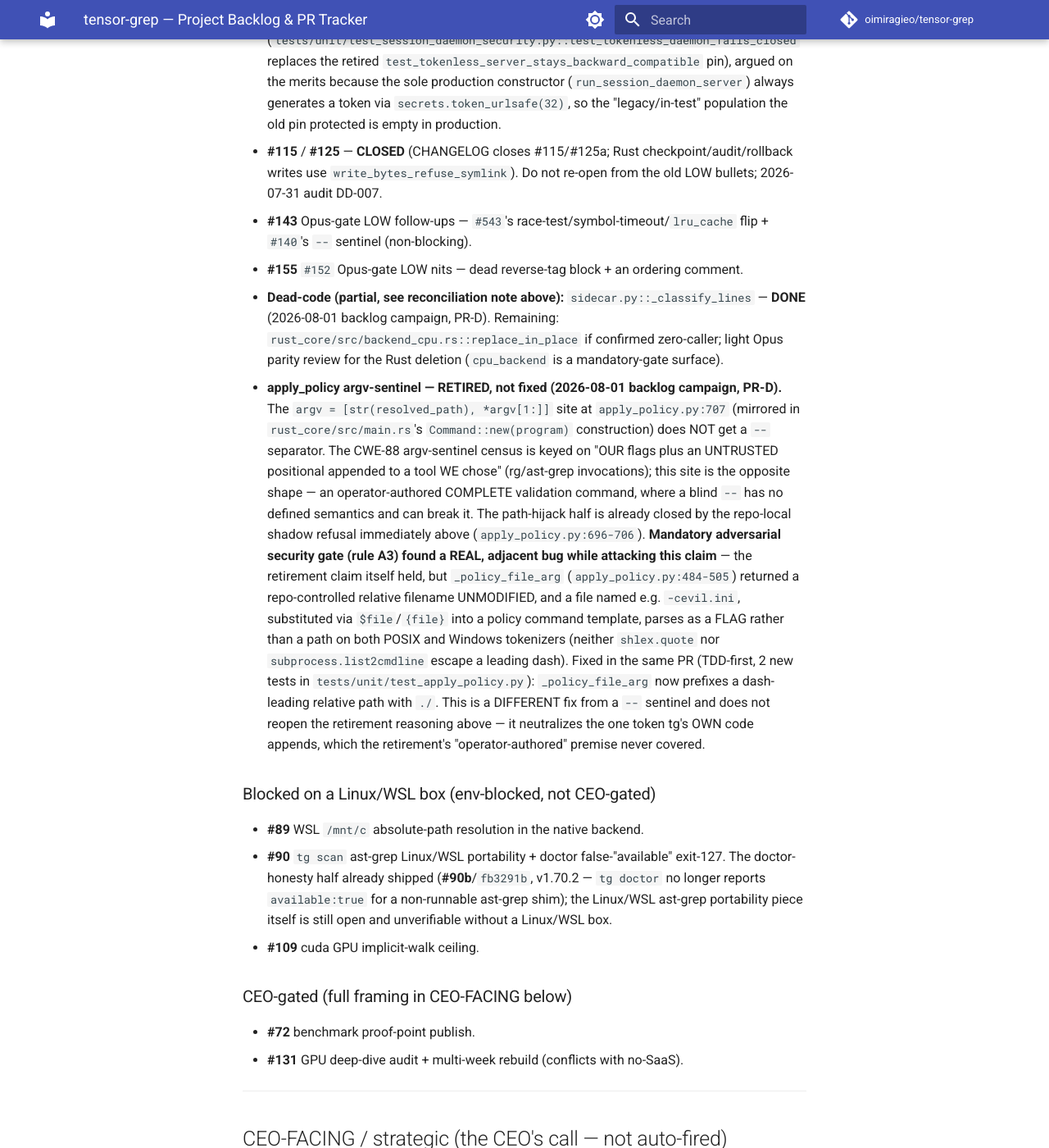
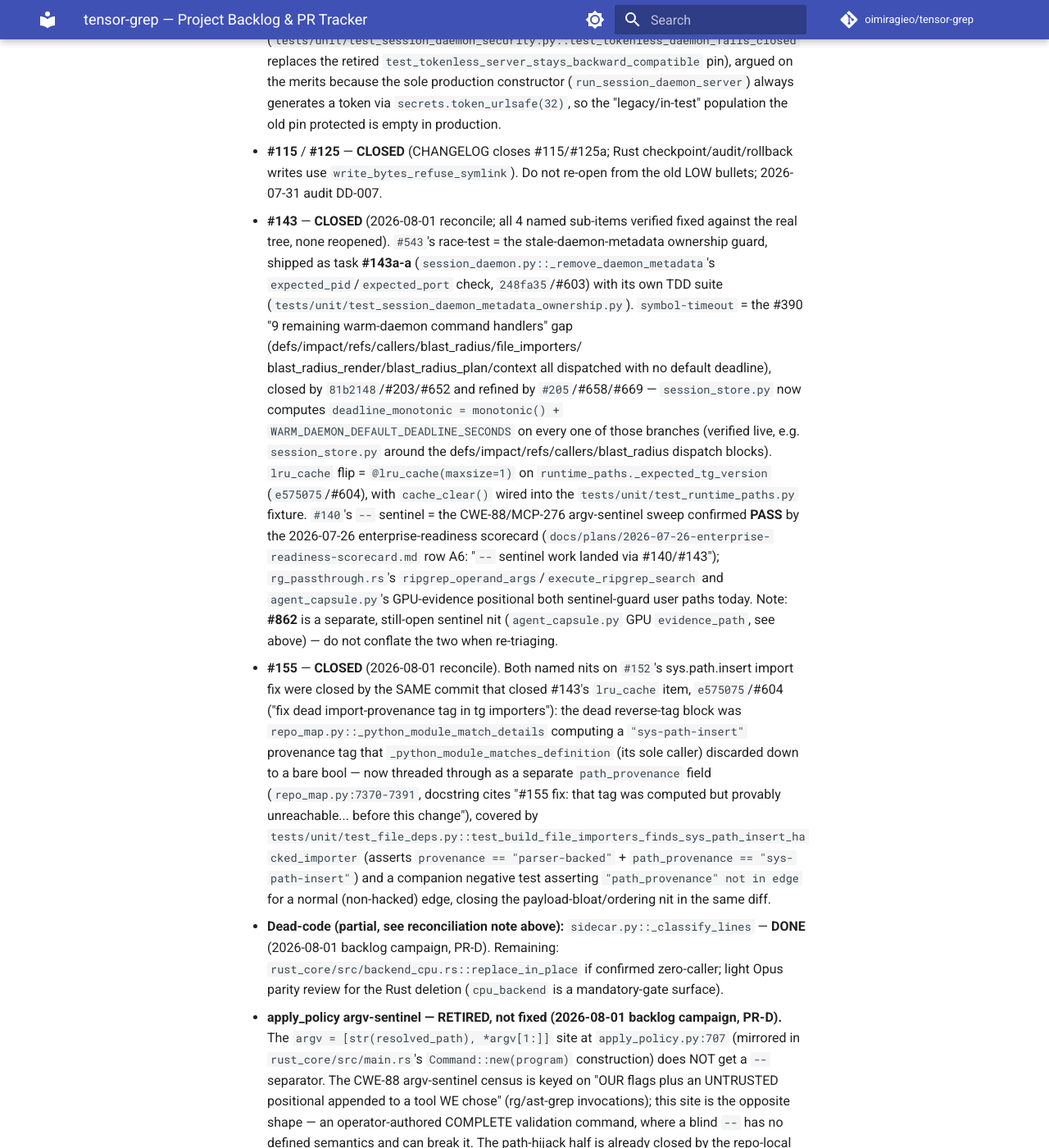
Before and after one commit to oimiragieo/tensor-grep, an MkDocs documentation site: the page built from docs/BACKLOG.md, in a window 1280 px wide and 1400 px high, scrolled down 49119 px. Shown: the whole window at 82% size. Built offline with MkDocs 1.6.1 and Material for MkDocs 9.7.7, drawn with Linux system fonts in a browser that asks for light colours; comment, search, counter and statistics services are not loaded.

Commit message:
docs: close #143/#155 (Opus-gate LOW follow-ups) -- all 4 sub-items already fixed
Backlog #143/#155 were carried forward as open LOW-severity nits with no detail
beyond a one-line summary. Traced each named sub-item to the real commit that
closed it and verified the fix is still live in the current tree:

- #143 race-test (#543's daemon-flip nit) -> task #143a-a, the stale-daemon-
  metadata ownership guard in session_daemon.py::_remove_daemon_metadata
  (248fa35/#603), covered by test_session_daemon_metadata_ownership.py.
- #143 symbol-timeout -> the #390 "9 remaining warm-daemon command handlers"
  gap (defs/impact/refs/callers/blast_radius/file_importers/
  blast_radius_render/blast_radius_plan/context ran with no default deadline).
  Closed by 81b2148/#203/#652 and refined by #205/#658/#669; session_store.py
  now computes deadline_monotonic on every one of those dispatch branches.
- #143 lru_cache flip -> @lru_cache(maxsize=1) on
  runtime_paths._expected_tg_version (e575075/#604), cache_clear() wired into
  the test fixture.
- #140's -- sentinel -> confirmed PASS by the 2026-07-26 enterprise-readiness
  scorecard (row A6: "-- sentinel work landed via #140/#143"); rg_passthrough.rs
  and agent_capsule.py both sentinel-guard user paths today. Note #862 is a
  separate, still-open sentinel nit -- not conflated with this closure.
- #155 (both nits on #152's sys.path.insert import fix) -> closed by the SAME
  commit as #143's lru_cache item (e575075/#604): the dead reverse-tag block
  was repo_map.py::_python_module_match_details computing a "sys-path-insert"
  provenance tag that its sole caller discarded to a bare bool -- now threaded
  through as a separate path_provenance field, with a positive test
  (path_provenance == "sys-path-insert") and a negative test (field absent on
  a normal edge) closing the ordering/payload-bloat nit in the same diff.

No code changes -- every claim above cites the real commit + current file:line
and was spot-verified against HEAD (all 4 commits confirmed ancestors), plus a
narrow pytest slice (25 passed) covering the two cited test files.

Co-Authored-By: Claude Opus 4.8 (1M context) <noreply@anthropic.com>

```diff
--- a/docs/BACKLOG.md
+++ b/docs/BACKLOG.md
@@ -1208,9 +1208,35 @@ for the next audit rather than re-opened as active work):**
 - **#115** / **#125** — **CLOSED** (CHANGELOG closes #115/#125a; Rust checkpoint/audit/rollback
   writes use `write_bytes_refuse_symlink`). Do not re-open from the old LOW bullets; 2026-07-31
   audit DD-007.
-- **#143** Opus-gate LOW follow-ups — `#543`'s race-test/symbol-timeout/`lru_cache` flip + `#140`'s
-  `--` sentinel (non-blocking).
-- **#155** `#152` Opus-gate LOW nits — dead reverse-tag block + an ordering comment.
+- **#143** — **CLOSED** (2026-08-01 reconcile; all 4 named sub-items verified fixed against the
+  real tree, none reopened). `#543`'s race-test = the stale-daemon-metadata ownership guard, shipped
+  as task **#143a-a** (`session_daemon.py::_remove_daemon_metadata`'s `expected_pid`/`expected_port`
+  check, `248fa35`/#603) with its own TDD suite
+  (`tests/unit/test_session_daemon_metadata_ownership.py`). `symbol-timeout` = the #390 "9 remaining
+  warm-daemon command handlers" gap (defs/impact/refs/callers/blast_radius/file_importers/
+  blast_radius_render/blast_radius_plan/context all dispatched with no default deadline), closed by
+  `81b2148`/#203/#652 and refined by `#205`/#658/#669 — `session_store.py` now computes
+  `deadline_monotonic = monotonic() + WARM_DAEMON_DEFAULT_DEADLINE_SECONDS` on every one of those
+  branches (verified live, e.g. `session_store.py` around the defs/impact/refs/callers/blast_radius
+  dispatch blocks). `lru_cache` flip = `@lru_cache(maxsize=1)` on `runtime_paths._expected_tg_version`
+  (`e575075`/#604), with `cache_clear()` wired into the `tests/unit/test_runtime_paths.py` fixture.
+  `#140`'s `--` sentinel = the CWE-88/MCP-276 argv-sentinel sweep confirmed **PASS** by the
+  2026-07-26 enterprise-readiness scorecard (`docs/plans/2026-07-26-enterprise-readiness-scorecard.md`
+  row A6: "`--` sentinel work landed via #140/#143"); `rg_passthrough.rs`'s
+  `ripgrep_operand_args`/`execute_ripgrep_search` and `agent_capsule.py`'s GPU-evidence positional
+  both sentinel-guard user paths today. Note: **#862** is a separate, still-open sentinel nit
+  (`agent_capsule.py` GPU `evidence_path`, see above) — do not conflate the two when re-triaging.
+- **#155** — **CLOSED** (2026-08-01 reconcile). Both named nits on `#152`'s sys.path.insert import
+  fix were closed by the SAME commit that closed #143's `lru_cache` item, `e575075`/#604 ("fix dead
+  import-provenance tag in tg importers"): the dead reverse-tag block was
+  `repo_map.py::_python_module_match_details` computing a `"sys-path-insert"` provenance tag that
+  `_python_module_matches_definition` (its sole caller) discarded down to a bare bool — now threaded
+  through as a separate `path_provenance` field (`repo_map.py:7370-7391`, docstring cites "#155 fix:
+  that tag was computed but provably unreachable... before this change"), covered by
+  `tests/unit/test_file_deps.py::test_build_file_importers_finds_sys_path_insert_hacked_importer`
+  (asserts `provenance == "parser-backed"` + `path_provenance == "sys-path-insert"`) and a companion
+  negative test asserting `"path_provenance" not in edge` for a normal (non-hacked) edge, closing the
+  payload-bloat/ordering nit in the same diff.
 - **Dead-code (partial, see reconciliation note above):** `sidecar.py::_classify_lines` — **DONE**
   (2026-08-01 backlog campaign, PR-D). Remaining: `rust_core/src/backend_cpu.rs::replace_in_place`
   if confirmed zero-caller; light Opus parity review for the Rust deletion (`cpu_backend` is a
```
